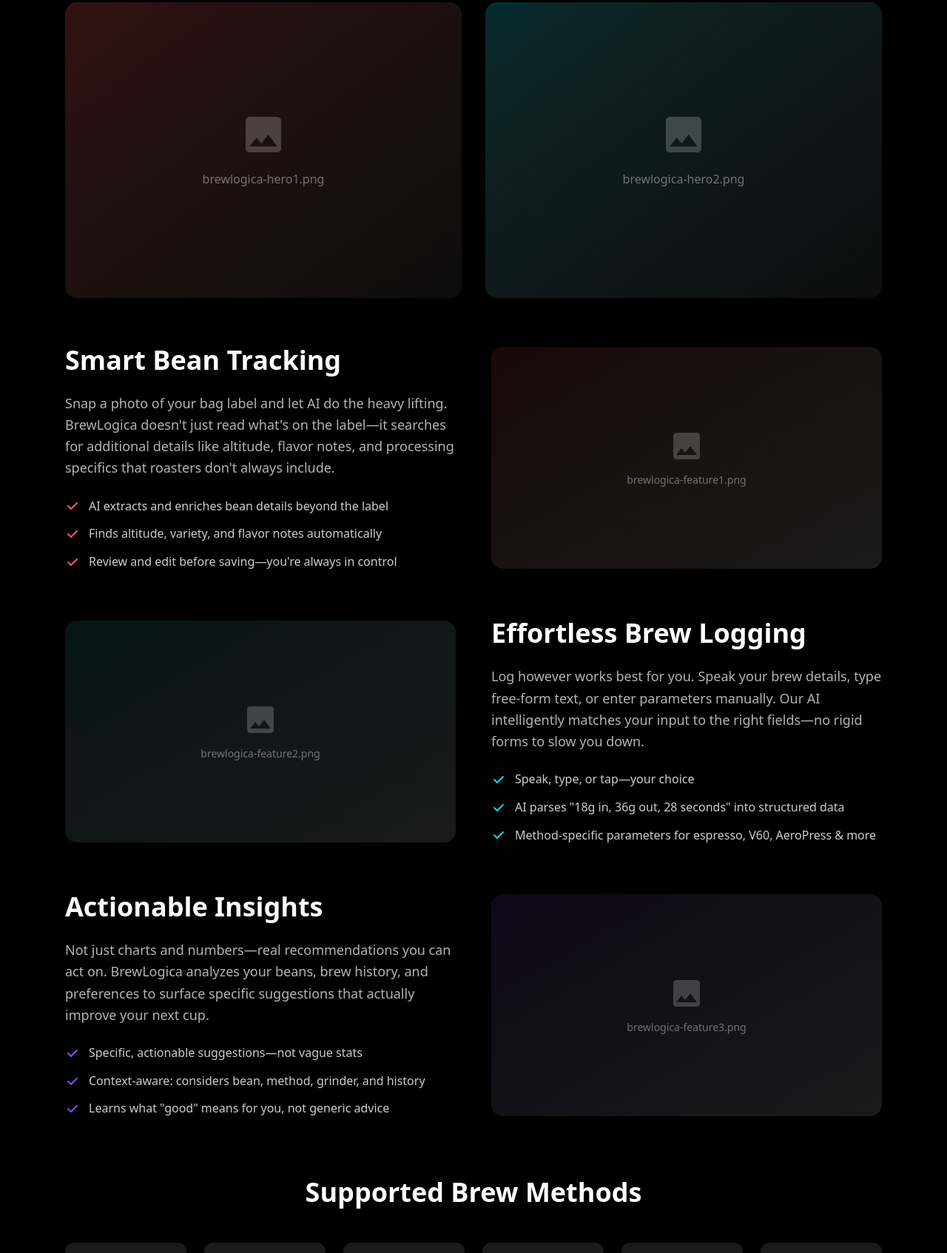
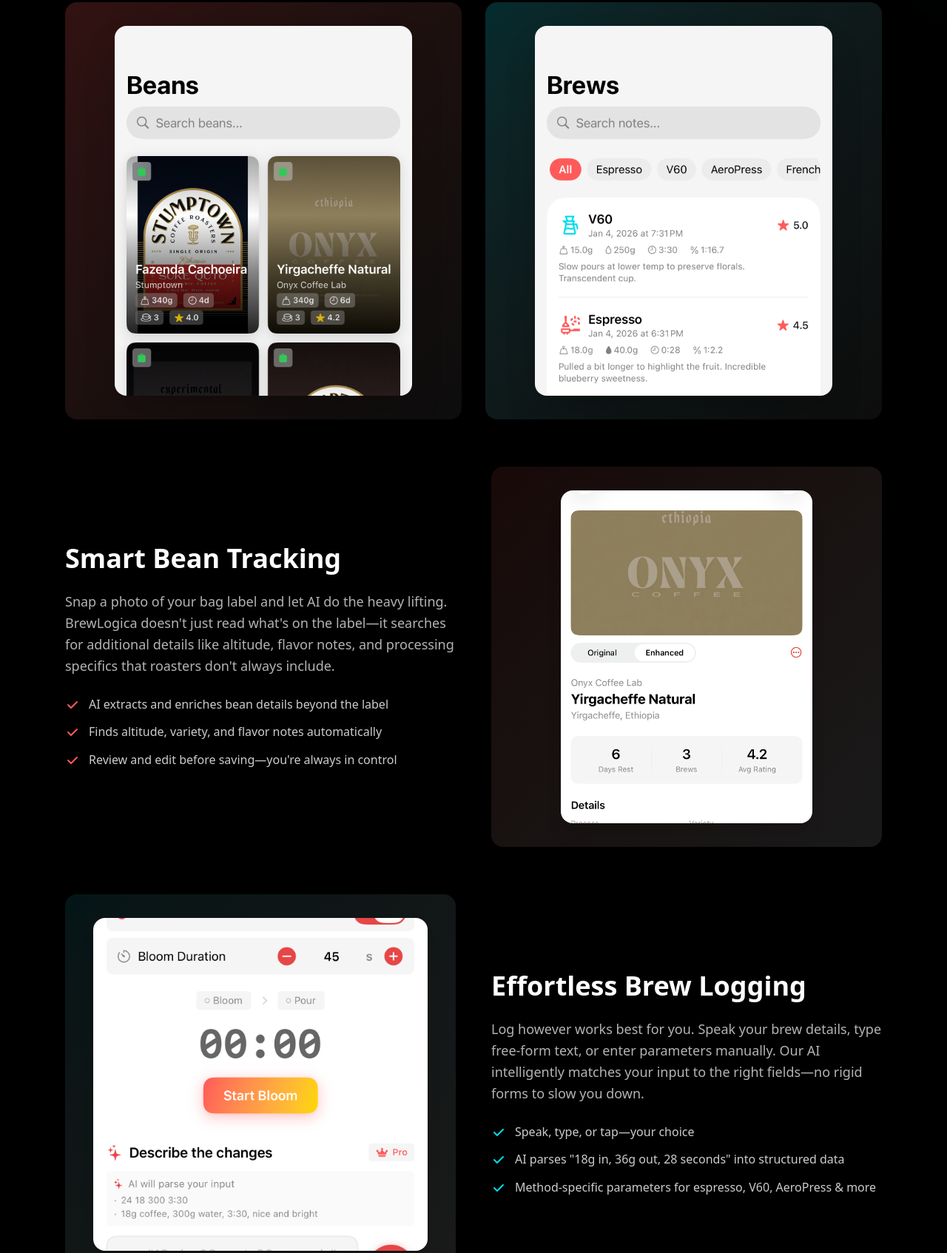
Before and after one commit to sammcoe/coecode-web, an Astro site in the folder coecode-astro/: page /brewlogica in a window 1280 px wide. Shown: the part 633-2327 px from the top of the page at 74% size. Built offline with nearby package versions, Linux system fonts and the light colour scheme; Astro itself is replaced by a stand-in of ours.

Commit message:
Add cropped simulator screenshots to BrewLogica landing page
Replace placeholder images with actual app screenshots:
- Hero images: Beans list and Brews list
- Feature 1: Bean detail with Original/Enhanced AI toggle
- Feature 2: Log Brew with AI parsing section
- Feature 3: Insights with Active Bags recommendations

Screenshots cropped to highlight key features without phone chrome.

```diff
--- a/coecode-astro/src/pages/brewlogica.astro
+++ b/coecode-astro/src/pages/brewlogica.astro
@@ -40,36 +40,18 @@ import MainLayout from '../layouts/MainLayout.astro';
     <!-- Hero Images -->
     <div class="grid grid-cols-1 md:grid-cols-2 gap-8 mb-16">
       <div class="relative group bg-gradient-to-br from-[#FF5A5A]/20 to-[#0D0D0D] rounded-2xl p-8 flex items-center justify-center min-h-[400px]">
-        <!-- Placeholder for hero screenshot 1 -->
-        <div class="text-center text-white/40">
-          <svg class="w-16 h-16 mx-auto mb-4 opacity-50" fill="currentColor" viewBox="0 0 24 24">
-            <path d="M21 19V5c0-1.1-.9-2-2-2H5c-1.1 0-2 .9-2 2v14c0 1.1.9 2 2 2h14c1.1 0 2-.9 2-2zM8.5 13.5l2.5 3.01L14.5 12l4.5 6H5l3.5-4.5z"/>
-          </svg>
-          <p>brewlogica-hero1.png</p>
-        </div>
-        <!-- When ready, replace with:
         <img
           src="/images/brewlogica-hero1.png"
           alt="BrewLogica Bean Tracking"
-          class="w-full rounded-2xl shadow-2xl transition-transform duration-500 group-hover:scale-105"
+          class="max-h-[500px] rounded-2xl shadow-2xl transition-transform duration-500 group-hover:scale-105"
         />
-        -->
       </div>
       <div class="relative group bg-gradient-to-br from-[#00DDEB]/20 to-[#0D0D0D] rounded-2xl p-8 flex items-center justify-center min-h-[400px]">
-        <!-- Placeholder for hero screenshot 2 -->
-        <div class="text-center text-white/40">
-          <svg class="w-16 h-16 mx-auto mb-4 opacity-50" fill="currentColor" viewBox="0 0 24 24">
-            <path d="M21 19V5c0-1.1-.9-2-2-2H5c-1.1 0-2 .9-2 2v14c0 1.1.9 2 2 2h14c1.1 0 2-.9 2-2zM8.5 13.5l2.5 3.01L14.5 12l4.5 6H5l3.5-4.5z"/>
-          </svg>
-          <p>brewlogica-hero2.png</p>
-        </div>
-        <!-- When ready, replace with:
         <img
           src="/images/brewlogica-hero2.png"
           alt="BrewLogica Brew Logging"
-          class="w-full rounded-2xl shadow-2xl transition-transform duration-500 group-hover:scale-105"
+          class="max-h-[500px] rounded-2xl shadow-2xl transition-transform duration-500 group-hover:scale-105"
         />
-        -->
       </div>
     </div>
 
@@ -107,13 +89,11 @@ import MainLayout from '../layouts/MainLayout.astro';
         </div>
         <div class="lg:w-1/2">
           <div class="bg-gradient-to-br from-[#FF5A5A]/10 to-[#1A1A1A] rounded-2xl p-8 flex items-center justify-center min-h-[300px]">
-            <!-- Placeholder for feature screenshot -->
-            <div class="text-center text-white/40">
-              <svg class="w-12 h-12 mx-auto mb-3 opacity-50" fill="currentColor" viewBox="0 0 24 24">
-                <path d="M21 19V5c0-1.1-.9-2-2-2H5c-1.1 0-2 .9-2 2v14c0 1.1.9 2 2 2h14c1.1 0 2-.9 2-2zM8.5 13.5l2.5 3.01L14.5 12l4.5 6H5l3.5-4.5z"/>
-              </svg>
-              <p class="text-sm">brewlogica-feature1.png</p>
-            </div>
+            <img
+              src="/images/brewlogica-feature1.png"
+              alt="BrewLogica Smart Bean Tracking"
+              class="max-h-[450px] rounded-2xl shadow-xl"
+            />
           </div>
         </div>
       </div>
@@ -150,13 +130,11 @@ import MainLayout from '../layouts/MainLayout.astro';
         </div>
         <div class="lg:w-1/2">
           <div class="bg-gradient-to-br from-[#00DDEB]/10 to-[#1A1A1A] rounded-2xl p-8 flex items-center justify-center min-h-[300px]">
-            <!-- Placeholder for feature screenshot -->
-            <div class="text-center text-white/40">
-              <svg class="w-12 h-12 mx-auto mb-3 opacity-50" fill="currentColor" viewBox="0 0 24 24">
-                <path d="M21 19V5c0-1.1-.9-2-2-2H5c-1.1 0-2 .9-2 2v14c0 1.1.9 2 2 2h14c1.1 0 2-.9 2-2zM8.5 13.5l2.5 3.01L14.5 12l4.5 6H5l3.5-4.5z"/>
-              </svg>
-              <p class="text-sm">brewlogica-feature2.png</p>
-            </div>
+            <img
+              src="/images/brewlogica-feature2.png"
+              alt="BrewLogica Effortless Brew Logging"
+              class="max-h-[450px] rounded-2xl shadow-xl"
+            />
           </div>
         </div>
       </div>
@@ -193,13 +171,11 @@ import MainLayout from '../layouts/MainLayout.astro';
         </div>
         <div class="lg:w-1/2">
           <div class="bg-gradient-to-br from-[#8A4AF3]/10 to-[#1A1A1A] rounded-2xl p-8 flex items-center justify-center min-h-[300px]">
-            <!-- Placeholder for feature screenshot -->
-            <div class="text-center text-white/40">
-              <svg class="w-12 h-12 mx-auto mb-3 opacity-50" fill="currentColor" viewBox="0 0 24 24">
-                <path d="M21 19V5c0-1.1-.9-2-2-2H5c-1.1 0-2 .9-2 2v14c0 1.1.9 2 2 2h14c1.1 0 2-.9 2-2zM8.5 13.5l2.5 3.01L14.5 12l4.5 6H5l3.5-4.5z"/>
-              </svg>
-              <p class="text-sm">brewlogica-feature3.png</p>
-            </div>
+            <img
+              src="/images/brewlogica-feature3.png"
+              alt="BrewLogica Actionable Insights"
+              class="max-h-[450px] rounded-2xl shadow-xl"
+            />
           </div>
         </div>
       </div>
```
Also changed, not shown: coecode-astro/public/images/brewlogica-feature1.png (added), coecode-astro/public/images/brewlogica-feature2.png (added), coecode-astro/public/images/brewlogica-feature3.png (added), coecode-astro/public/images/brewlogica-hero1.png (added), coecode-astro/public/images/brewlogica-hero2.png (added).
